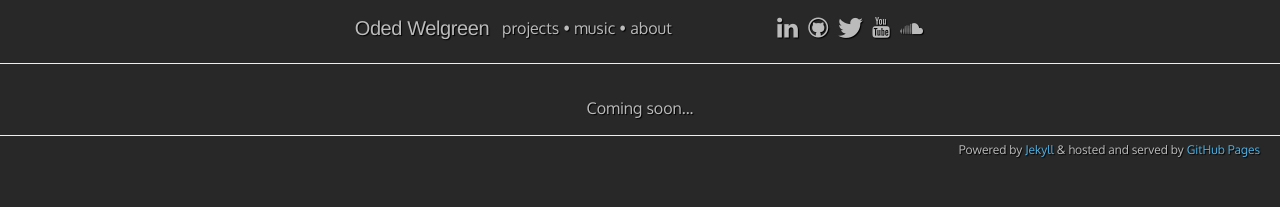
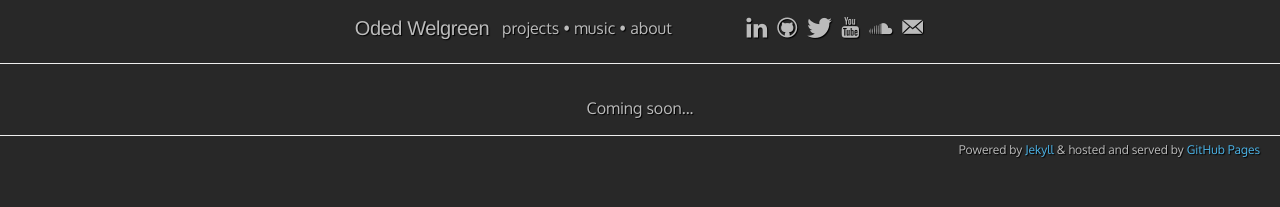
Before and after one commit to odedw/odedw.github.io, a Jekyll site: the page built from index.html, in a window 1280 px wide. Shown: the top 207 px of the page. Built offline with Jekyll 4.4.1, drawn with Linux system fonts in a browser that asks for light colours; nearby versions of some CDN libraries; Markdown is read by kramdown in place of the engine named in the settings; the list of posts is cut into pages by our own code; comment, search, counter and statistics services are not loaded.

Commit message:
add email to icons

```diff
--- a/_layouts/default.html
+++ b/_layouts/default.html
@@ -26,6 +26,7 @@
                         <a href="https://twitter.com/InjaGames" target="_blank" class='social twitter' title="Twitter"></a>
                         <a href="https://www.youtube.com/channel/UCA8cEeddcTGoZAPoBbFC78A" target="_blank" class='social youtube' title="YouTube"></a>
                         <a href="https://soundcloud.com/injagames" target="_blank" class='social soundcloud' title="Soundcloud"> </a>
+                        <a href="mailto:oded_wel@hotmail.com" class='social email' title="Email"> </a>
                     </div>
                 </div>
             </div>
--- a/public/css/lanyon.css
+++ b/public/css/lanyon.css
@@ -137,7 +137,10 @@ a:hover {
 .masthead .social-icons a.youtube:before {
   content: "U";
 }
-@media (min-width: 38rem) {
+.masthead .social-icons a.email:before {
+  content: "]";
+}
+@media (min-width: 56rem) {
   .masthead .masthead-title {
     float: left;
     margin-right: 10px;
--- a/public/css/lanyon.less
+++ b/public/css/lanyon.less
@@ -133,12 +133,13 @@ a{
             &.soundcloud { &:before { content: "s"; } }
             &.github { &:before { content: "\00E8"; } }
             &.youtube { &:before { content: "U"; } }
+            &.email { &:before { content: "]"; } }
             margin-right: 5px;
         }
     }
 }
 
-@media (min-width: 38rem){
+@media (min-width: 56rem){
     .masthead{
         .masthead-title{
             float:left;
```
